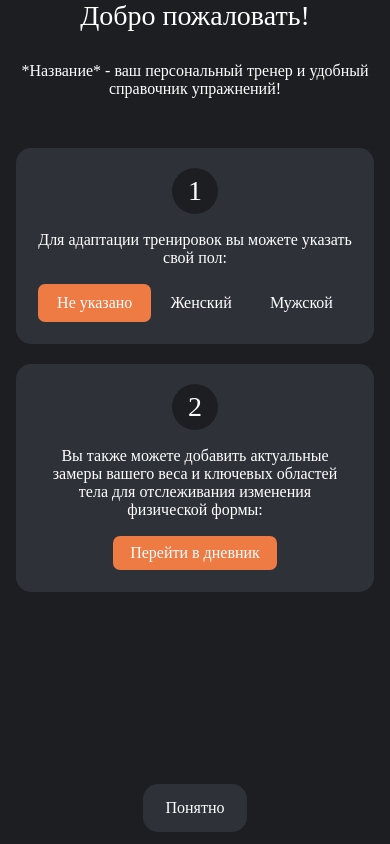
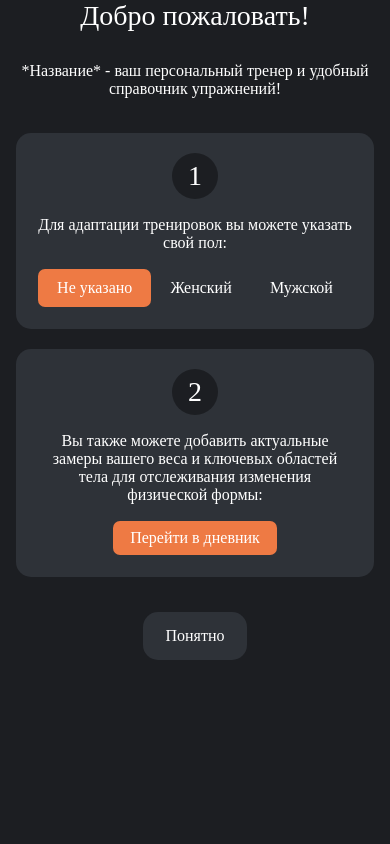
Before and after one commit to HuziMuzi/SportApp, a React Native app: screen / in a window 390 px wide. Built offline with nearby package versions, Linux system fonts and the light colour scheme.

Commit message:
fix: gap greeting screen

```diff
--- a/src/components/Greeting/Greating.tsx
+++ b/src/components/Greeting/Greating.tsx
@@ -1,6 +1,6 @@
 import React, {useState} from 'react';
 import {SafeAreaView} from 'src/components/SaveAreaView';
-import {StyleSheet, TouchableOpacity, View} from 'react-native';
+import {ScrollView, StyleSheet, TouchableOpacity, View} from 'react-native';
 import {Text} from 'src/ui/Text.tsx';
 import {useTypedNavigation} from 'src/shared/lib/hooks/useTypeNavigation.ts';
 import {useThematicStyles} from 'src/theme/hooks.ts';
@@ -30,7 +30,9 @@ export const Greeting = () => {
   const [gender, setGender] = useState('unspecified');
 
   return (
-    <SafeAreaView bottom_color={colors.bg1} style={{paddingHorizontal: 16, gap: 50}}>
+    <SafeAreaView bottom_color={colors.bg1}>
+      <ScrollView contentContainerStyle={{paddingHorizontal: 16}}>
+        <View style={{gap: 35}}>
           <View>
             <Text m_h3 center style={{marginBottom: 30}}>
               Добро пожаловать!
@@ -63,6 +65,8 @@ export const Greeting = () => {
           <TouchableOpacity onPress={() => navigate('home')} style={styles.agreeBtn}>
             <Text m_p>Понятно</Text>
           </TouchableOpacity>
+        </View>
+      </ScrollView>
     </SafeAreaView>
   );
 };
@@ -73,7 +77,6 @@ const rawStyles = StyleSheet.create({
     paddingVertical: 15,
     backgroundColor: Color.strong_gray,
     borderRadius: 15,
-    marginBottom: 12,
     alignItems: 'center',
     alignSelf: 'center',
   },
--- a/src/components/SaveAreaView/SafeAreaView.tsx
+++ b/src/components/SaveAreaView/SafeAreaView.tsx
@@ -8,7 +8,7 @@ import {useTheme} from 'src/theme/hooks.ts';
 type Props = {
   children: React.ReactNode;
   bottom_color?: ColorValue;
-  style: StyleProp<ViewStyle>;
+  style?: StyleProp<ViewStyle>;
 };
 
 export function SafeAreaView({children, bottom_color, style}: Props) {
```
Also changed, not shown: 2 other files (tests, documents, lock files or other folders). Lines whose indentation alone changed are shown as unchanged.
